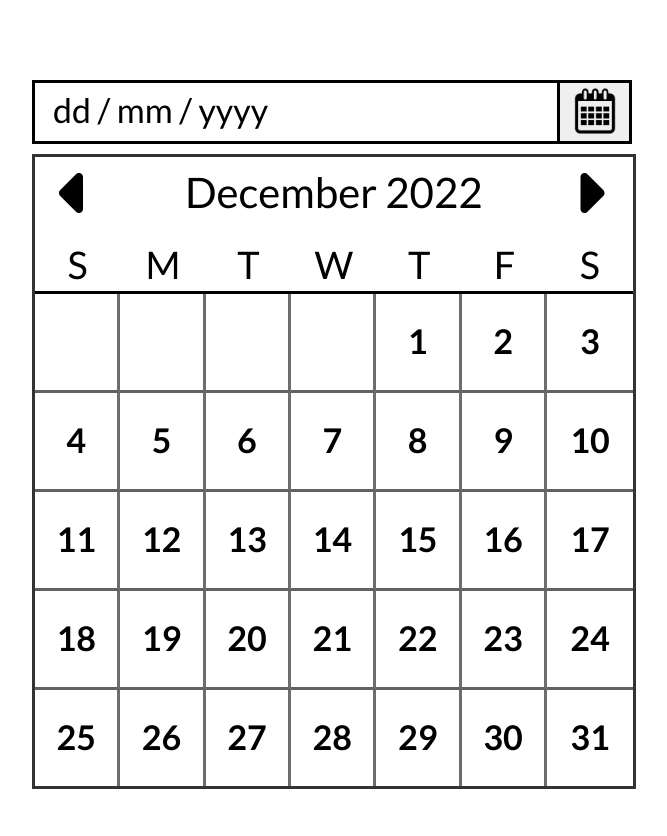
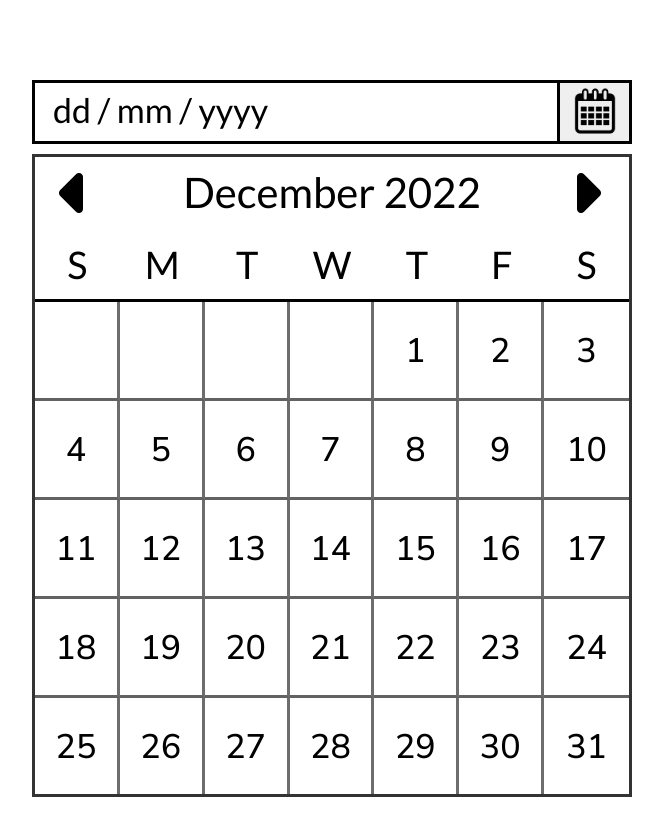
Before and after one commit to kshitiz14zt/datepicker-UI, a plain HTML site: page Datepicker/index.html in a window 1280 px wide. Shown: the whole page, without its empty margins (308-975 px from the left). Drawn offline with Linux system fonts and the light colour scheme.

Commit message:
Resolved the issued

```diff
--- a/Datepicker/css/styles.css
+++ b/Datepicker/css/styles.css
@@ -4,9 +4,6 @@
   box-sizing: content-box;
 }
 .Container{
-  /* padding: 20px; */
-  /* width: 100%; */
-  /* box-shadow: 0 4px 8px 0 rgba(0, 0, 0, 0.2), 0 6px 20px 0 rgba(0, 0, 0, 0.19); */
   margin: 20px auto;
 }
 .parent {
@@ -53,7 +50,7 @@
   margin-top: 4px;
 }
 .calendar-days div{
-  font-size: 22px;
+  font-size: 24px;
 }
 .calendar-head {
   margin-top: 10px;
@@ -82,8 +79,7 @@
 }
 .calendar-days {
   border-bottom: 3px solid #000000;
-  padding-bottom: 4px;
-  /* font-weight: bold; */
+  padding-bottom: 12px;
   margin-top: 10px;
   font-family: 'Lato';
   margin-top: 16px;
@@ -109,9 +105,9 @@
   border-bottom: 0px;
 }
 .calendar-dates div p{
-  font-weight: 600;
-  font-size: 20px;
-  font-family: 'Lato';
+  font-weight: 500;
+  font-size: 24px;
+  font-family: "Nunito Sans";
   position: relative;
   top: 20px;
 }
@@ -129,7 +125,7 @@
     width: 12%;
   }
   .calendar{
-    width: 99.6%;
+    width: 99%;
     margin-top: 10px;
   }
   .fa-caret-left{
@@ -171,10 +167,8 @@
 }
 @media screen and (min-width:1024px) {
   .Container{
-    /* padding: 26px 40px 40px 40px; */
     width: 100%;
     max-width: 600px;
-    /* box-shadow: 0 4px 8px 0 rgba(0, 0, 0, 0.2), 0 6px 20px 0 rgba(0, 0, 0, 0.19); */
     margin: 80px auto 80px auto ;
   }
 }
--- a/Datepicker/index.html
+++ b/Datepicker/index.html
@@ -9,6 +9,9 @@
     <link rel="preconnect" href="https://fonts.googleapis.com">
     <link rel="preconnect" href="https://fonts.gstatic.com" crossorigin>
     <link href="https://fonts.googleapis.com/css2?family=Lato:ital,wght@0,100;0,300;0,400;0,700;0,900;1,100;1,300;1,400;1,700;1,900&display=swap" rel="stylesheet">
+    <link rel="preconnect" href="https://fonts.googleapis.com">
+    <link rel="preconnect" href="https://fonts.gstatic.com" crossorigin>
+    <link href="https://fonts.googleapis.com/css2?family=Nunito+Sans:ital,opsz,wght@0,6..12,200..1000;1,6..12,200..1000&display=swap" rel="stylesheet">
     <title>DatePicker</title>
 </head>
 <body>
```
